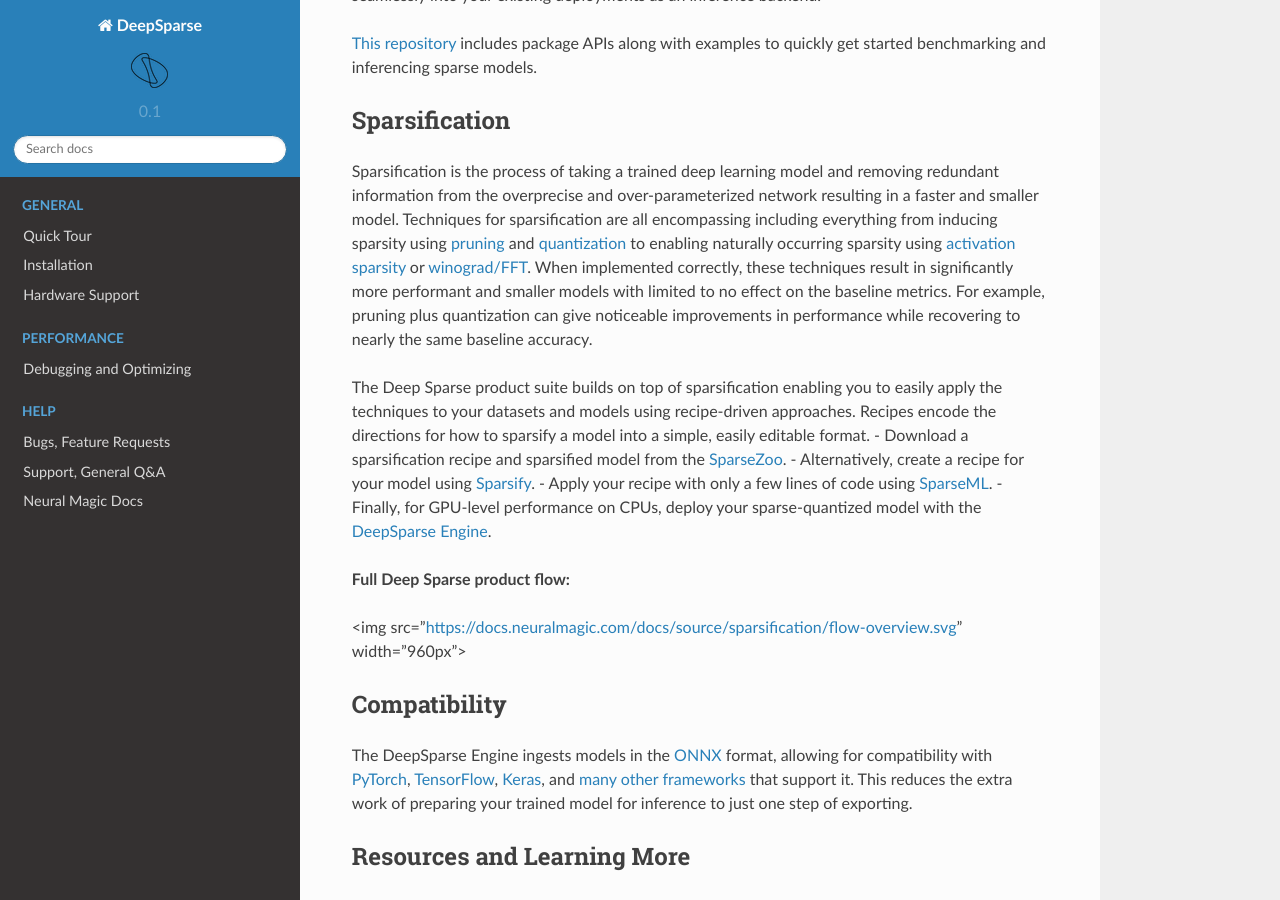
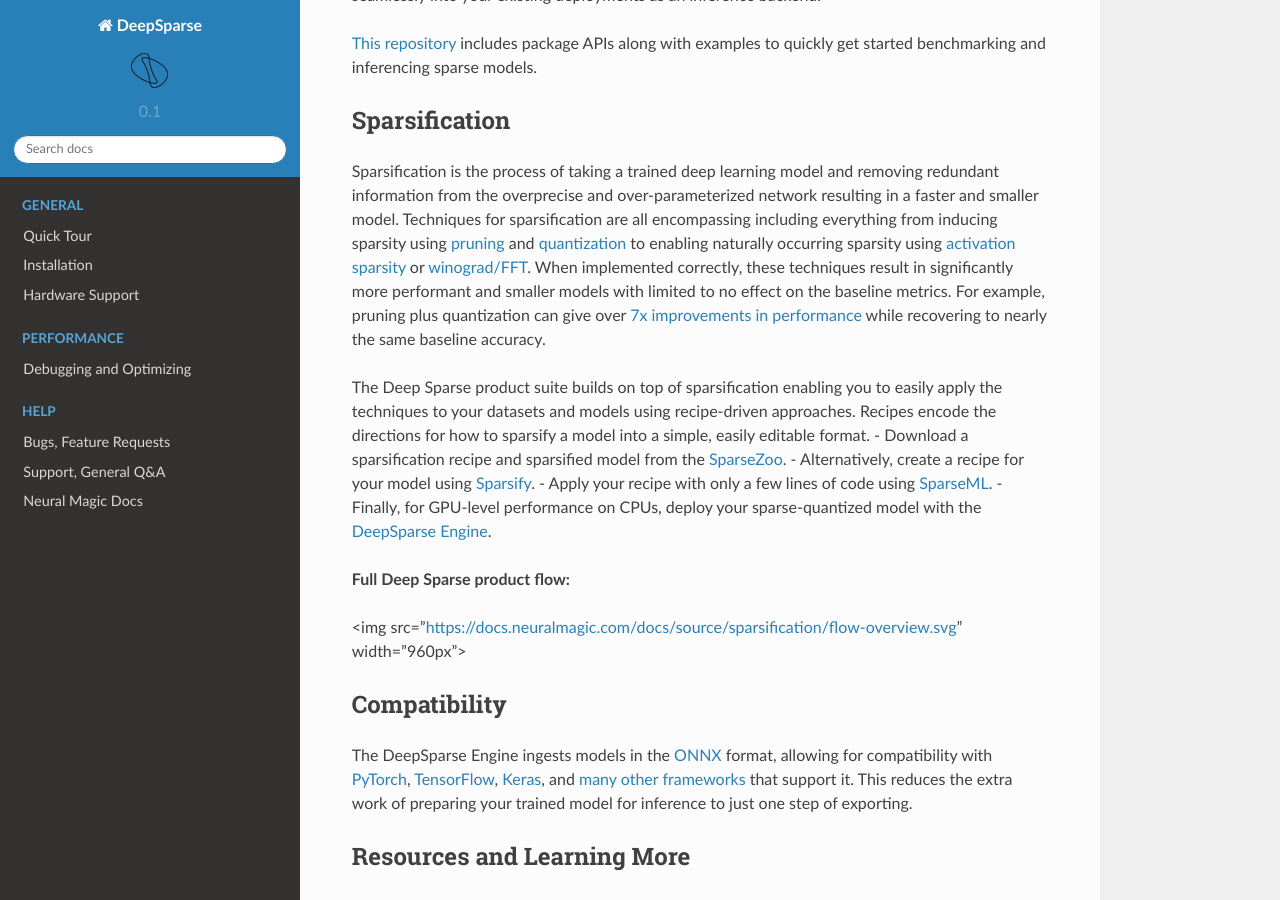
Before and after one commit to neuralmagic/deepsparse, a Sphinx documentation site: the page built from docs/source/index.rst, in a window 1280 px wide and 900 px high, scrolled down 440 px. Built offline with Sphinx 7.4.7 and the Read the Docs theme 2.0.0, drawn with Linux system fonts in a browser that asks for light colours; pages that are not in the unit, such as notebooks, are missing from menus.

Commit message:
Revert "Rm: blog link, 7x (#54)"
This reverts commit a83e83988f4495713eecaf0b22b0026fc0df0eab.

```diff
--- a/docs/source/index.rst
+++ b/docs/source/index.rst
@@ -62,7 +62,7 @@
 Sparsification is the process of taking a trained deep learning model and removing redundant information from the overprecise and over-parameterized network resulting in a faster and smaller model.
 Techniques for sparsification are all encompassing including everything from inducing sparsity using `pruning <https://neuralmagic.com/blog/pruning-overview/>`_ and `quantization <https://arxiv.org/abs/1609.07061>`_ to enabling naturally occurring sparsity using `activation sparsity <http://proceedings.mlr.press/v119/kurtz20a.html>`_ or `winograd/FFT <https://arxiv.org/abs/1509.09308>`_.
 When implemented correctly, these techniques result in significantly more performant and smaller models with limited to no effect on the baseline metrics.
-For example, pruning plus quantization can give noticeable improvements in performance while recovering to nearly the same baseline accuracy.
+For example, pruning plus quantization can give over `7x improvements in performance <https://neuralmagic.com/blog/benchmark-resnet50-with-deepsparse>`_ while recovering to nearly the same baseline accuracy.
 
 The Deep Sparse product suite builds on top of sparsification enabling you to easily apply the techniques to your datasets and models using recipe-driven approaches.
 Recipes encode the directions for how to sparsify a model into a simple, easily editable format.
```
Also changed, not shown: README.md (+1 -1 lines).
